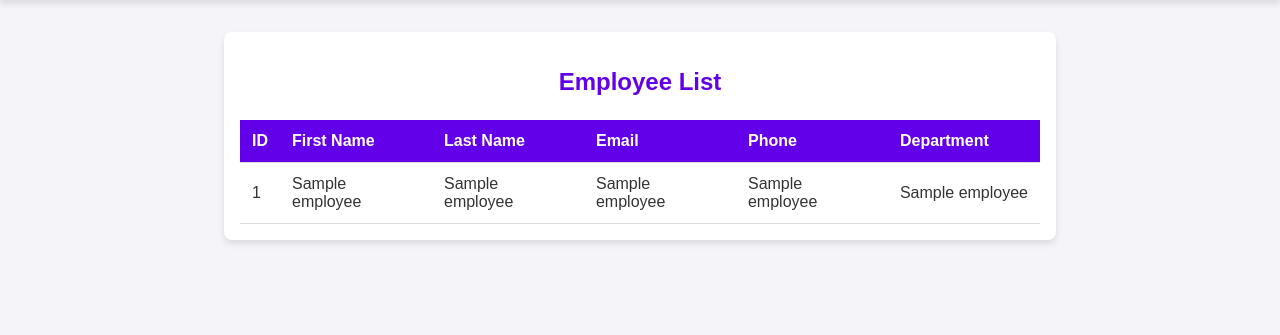
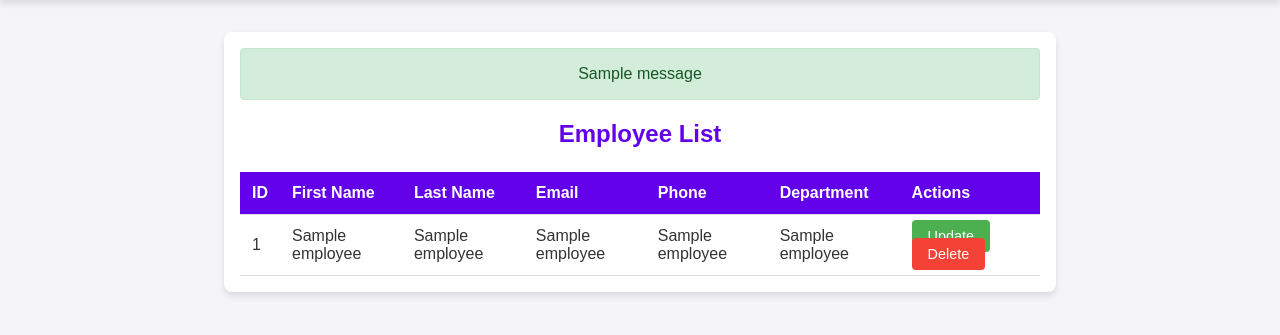
Before and after one commit to AdamDono/crud, a Flask app: page /view in a window 1280 px wide. Shown: the part 114-449 px from the top of the page. Run offline with Flask 3, Linux system fonts and the light colour scheme; one stand-in notice (Sample message) is shown; a database or web service that is not in the repository returns one stand-in record (values such as "Sample title"); some libraries are stand-ins or nearby versions.

Commit message:
edited delete and update

```diff
--- a/app.py
+++ b/app.py
@@ -1,4 +1,4 @@
-from flask import Flask, render_template, request, redirect, url_for
+from flask import Flask, render_template, request, redirect, url_for, flash
 from database import get_db_connection
 
 app = Flask(__name__)
@@ -42,6 +42,50 @@ def view_employees():
     conn.close()
     return render_template('view_employees.html', employees=employees)
 
+# Delete Employee Route
+@app.route('/delete/<int:id>')
+def delete_employee(id):
+    conn = get_db_connection()
+    cur = conn.cursor()
+    cur.execute('DELETE FROM employees WHERE id = %s', (id,))
+    conn.commit()
+    cur.close()
+    conn.close()
+
+    return redirect(url_for('view_employees'))
+
+
+
+# Update Employee Route
+@app.route('/update/<int:id>', methods=['GET', 'POST'])
+def update_employee(id):
+    conn = get_db_connection()
+    cur = conn.cursor()
+    if request.method == 'POST':
+        first_name = request.form['first_name']
+        last_name = request.form['last_name']
+        email = request.form['email']
+        phone = request.form['phone']
+        department = request.form['department']
+
+        cur.execute(
+            'UPDATE employees SET first_name = %s, last_name = %s, email = %s, phone = %s, department = %s'
+            'WHERE id = %s',
+            (first_name, last_name, email, phone, department, id)
+        )
+        conn.commit()
+        cur.close()
+        conn.close()
+
+        return redirect(url_for('view_employees'))
+
+    cur.execute('SELECT * FROM employees WHERE id = %s', (id,))
+    employee = cur.fetchone()
+    cur.close()
+    conn.close()
+    return render_template('update_employee.html', employee=employee)
+
+
 # Run the App
 if __name__ == '__main__':
     app.run(debug=True)
--- a/static/css/style.css
+++ b/static/css/style.css
@@ -106,3 +106,73 @@ table th {
 table tr:hover {
     background-color: #f1f1f1;
 }
+
+
+/* Button Styles */
+.btn-update, .btn-delete {
+    padding: 0.5rem 1rem;
+    border: none;
+    border-radius: 4px;
+    font-size: 0.9rem;
+    cursor: pointer;
+    text-decoration: none;
+    transition: background-color 0.3s ease;
+}
+
+.btn-update {
+    background-color: #4caf50; /* Green */
+    color: white;
+}
+
+.btn-update:hover {
+    background-color: #45a049; /* Darker Green */
+}
+
+.btn-delete {
+    background-color: #f44336; /* Red */
+    color: white;
+}
+
+.btn-delete:hover {
+    background-color: #d32f2f; /* Darker Red */
+}
+
+
+/* Flash Messages */
+.flash {
+    padding: 1rem;
+    margin-bottom: 1rem;
+    border-radius: 4px;
+    text-align: center;
+}
+
+.flash.success {
+    background-color: #d4edda;
+    color: #155724;
+}
+
+.flash.error {
+    background-color: #f8d7da;
+    color: #721c24;
+}
+
+
+/* Flash Messages */
+.flash {
+    padding: 1rem;
+    margin-bottom: 1rem;
+    border-radius: 4px;
+    text-align: center;
+}
+
+.flash.success {
+    background-color: #d4edda;
+    color: #155724;
+    border: 1px solid #c3e6cb;
+}
+
+.flash.error {
+    background-color: #f8d7da;
+    color: #721c24;
+    border: 1px solid #f5c6cb;
+}
--- a/templates/base.html
+++ b/templates/base.html
@@ -16,6 +16,13 @@
         </nav>
     </header>
     <main>
+        {% with messages = get_flashed_messages(with_categories=true) %}
+            {% if messages %}
+                {% for category, message in messages %}
+                    <div class="flash {{ category }}">{{ message }}</div>
+                {% endfor %}
+            {% endif %}
+        {% endwith %}
         {% block content %}{% endblock %}
     </main>
 </body>
--- a/templates/view_employees.html
+++ b/templates/view_employees.html
@@ -10,6 +10,7 @@
             <th>Email</th>
             <th>Phone</th>
             <th>Department</th>
+            <th>Actions</th>
         </tr>
     </thead>
     <tbody>
@@ -21,6 +22,10 @@
             <td>{{ employee[3] }}</td>
             <td>{{ employee[4] }}</td>
             <td>{{ employee[5] }}</td>
+            <td>
+                <a href="{{ url_for('update_employee', id=employee[0]) }}" class="btn-update">Update</a>
+                <a href="{{ url_for('delete_employee', id=employee[0]) }}" class="btn-delete" onclick="return confirm('Are you sure you want to delete this employee?')">Delete</a>
+            </td>
         </tr>
         {% endfor %}
     </tbody>
```
Also changed, not shown: templates/update_employee.html (added, +22 -0 lines).
